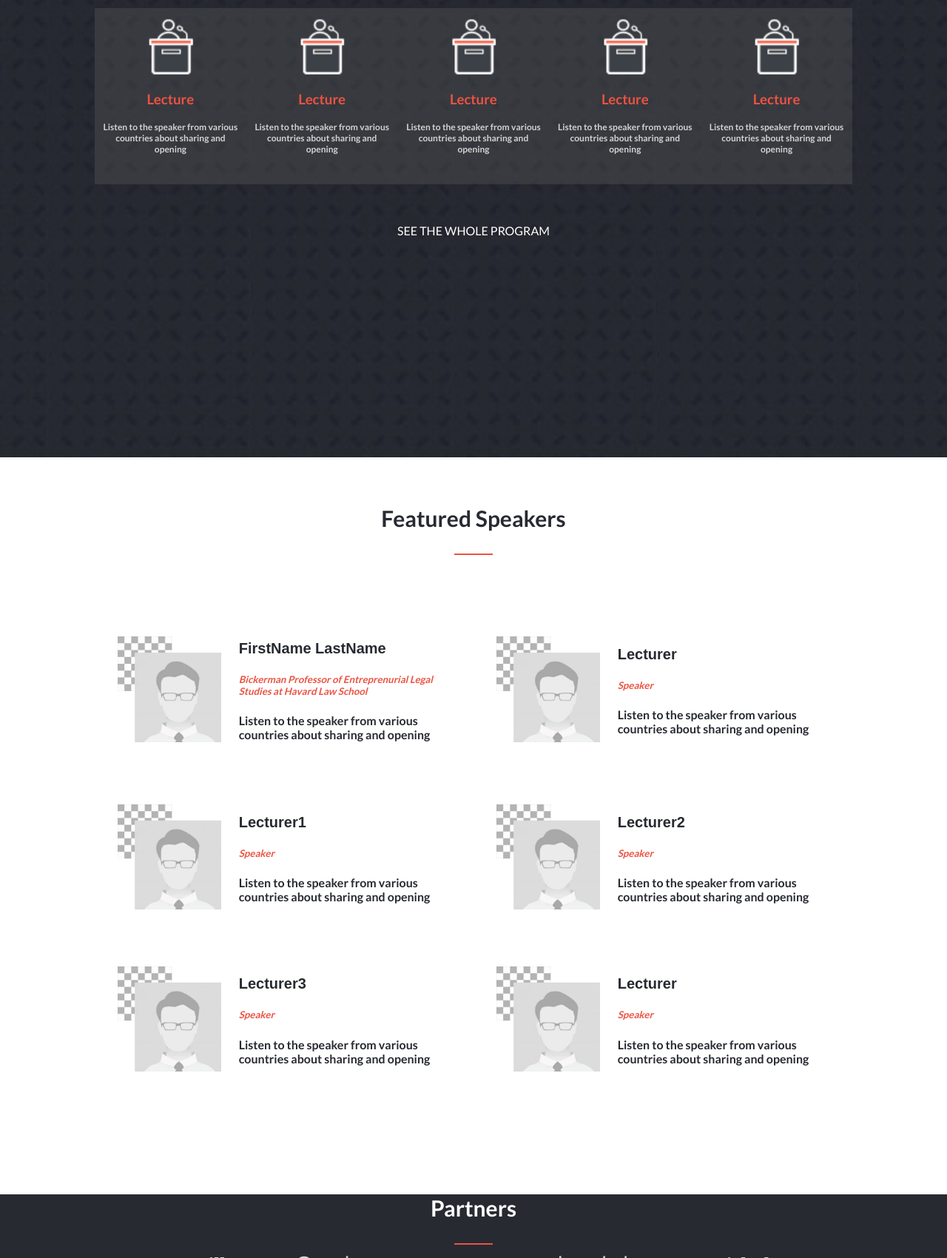
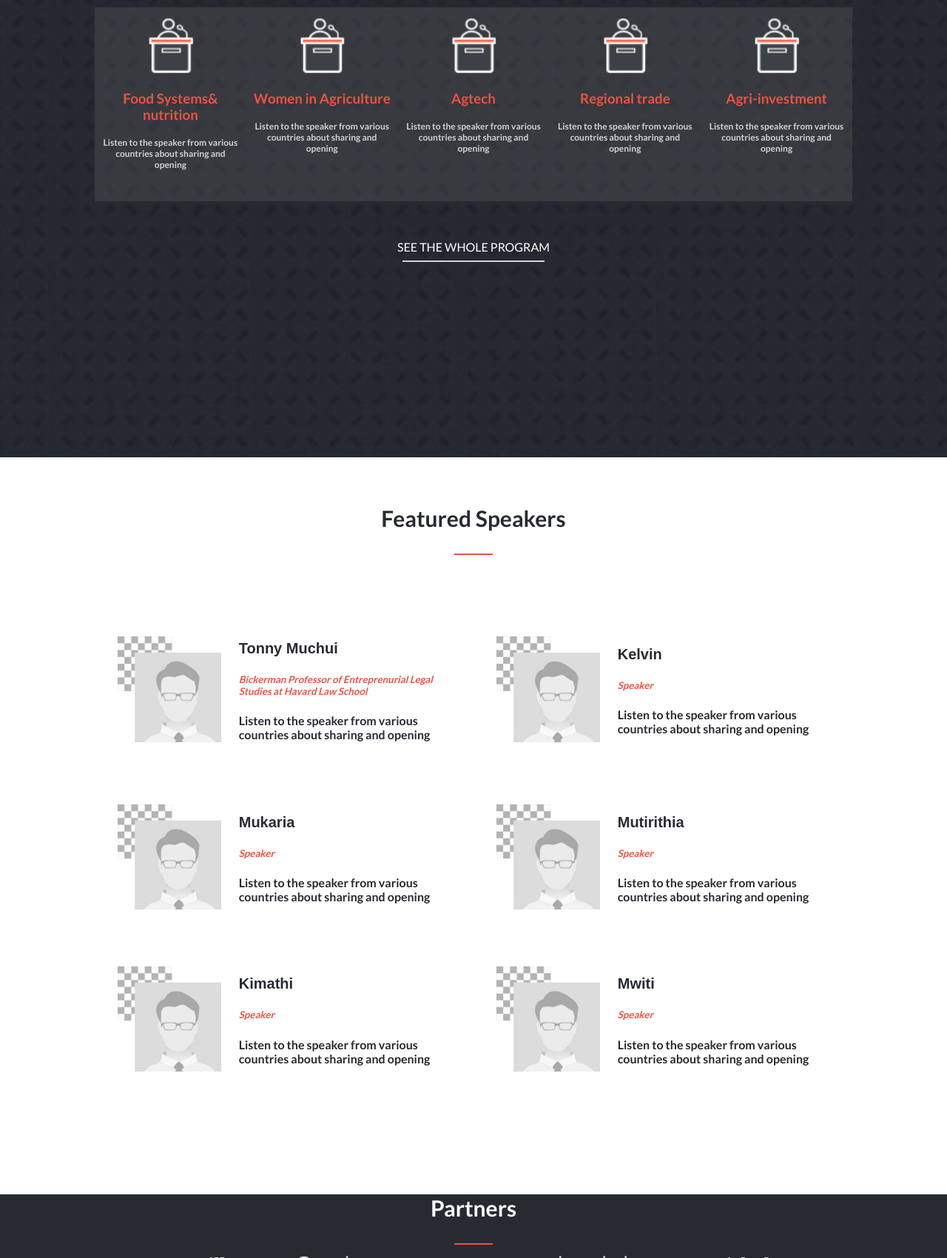
Before and after one commit to tonnymuchui/Conference, a website: page index.html in a window 1280 px wide. Shown: the part 1100-2800 px from the top of the page at 74% size. Drawn offline with Linux system fonts and the light colour scheme; a web font is replaced by a local one.

```diff
--- a/index.html
+++ b/index.html
@@ -43,9 +43,9 @@
     <section class="landing">
 
         <div class="landing-content">
-            <h1 class="heading1">"Hello! Sharing World" </h1>
-            <h2 class="heading2">CREATIVE COMMONS <br>GLOBAL SUMMIT <br>2015</h2>
-            <p class="heading-text">A joyful celebration believe in the value of openess and sharing, creative a positive change with people from 80 countries is taking place in october, in Korea.</p>
+            <h1 class="heading1">"Always Fresh Everyday." </h1>
+            <h2 class="heading2">CREATIVE Agriculture <br>GLOBAL SUMMIT <br>2015</h2>
+            <p class="heading-text">We want you to know exactly who is growing your food. You’re welcome to visit the farms and see the love they put into growing your food.</p>
             <h3 class="heading-date">2015.10.15(THU)~16(FRI)</h3>
             <p>@ National Museum of Korea, Art Center Nabi and more</p>
         </div>
@@ -59,48 +59,49 @@
         <div class="programCards">
             <div class="card">
                 <img src="./images/lecture.png" alt="lecture">
-                <h3>Lecture</h3>
+                <h3>Food Systems& nutrition</h3>
                 <p>Listen to the speaker from various countries about sharing and opening</p>
             </div>
             <div class="card">
                 <img src="./images/lecture.png" alt="lecture">
-                <h3>Lecture</h3>
+                <h3>Women in Agriculture</h3>
                 <p>Listen to the speaker from various countries about sharing and opening</p>
             </div>
             <div class="card">
                 <img src="./images/lecture.png" alt="lecture">
-                <h3>Lecture</h3>
+                <h3>Agtech</h3>
                 <p>Listen to the speaker from various countries about sharing and opening</p>
             </div>
             <div class="card">
                 <img src="./images/lecture.png" alt="lecture">
-                <h3>Lecture</h3>
+                <h3>Regional trade</h3>
                 <p>Listen to the speaker from various countries about sharing and opening</p>
             </div>
             <div class="card">
                 <img src="./images/lecture.png" alt="lecture">
-                <h3>Lecture</h3>
+                <h3>Agri-investment</h3>
                 <p>Listen to the speaker from various countries about sharing and opening</p>
             </div>
         </div>
-        <button class="join-Button" type="button">Join CC Global Summit 2015</button>
+        <button class="join-Button" type="button">Join Agriculture Summit 2015</button>
         <div class="prg1">
             <a class="program1">SEE THE WHOLE PROGRAM</a>
+            <hr class="underline1">
         </div>
     </section>
+
     <section class="page2">
         <div class="prg1">
             <h3 class="program2">Featured Speakers</h3>
             <hr class="underline">
         </div>
 
-
         <div class="speakerCards">
             <div class="card-lec">
                 <img src="./images/Picture3.png" alt="lecture">
 
                 <div class="feature-card">
-                    <h3>FirstName LastName</h3>
+                    <h3>Tonny Muchui</h3>
                     <h5>Bickerman Professor of Entreprenurial Legal Studies at Havard Law School</h5>
                     <p>Listen to the speaker from various countries about sharing and opening</p>
                 </div>
@@ -109,7 +110,7 @@
                 <img src="./images/Picture3.png" alt="lecture">
 
                 <div class="feature-card">
-                    <h3>Lecturer</h3>
+                    <h3>Kelvin</h3>
                     <h5>Speaker</h5>
                     <p>Listen to the speaker from various countries about sharing and opening</p>
                 </div>
@@ -123,7 +124,7 @@
             <div class="card-lec">
                 <img src="./images/Picture3.png" alt="lecture">
                 <div class="feature-card">
-                    <h3>Lecturer1</h3>
+                    <h3>Mukaria</h3>
                     <h5>Speaker</h5>
                     <p>Listen to the speaker from various countries about sharing and opening</p>
                 </div>
@@ -133,7 +134,7 @@
                 <img src="./images/Picture3.png" alt="lecture">
 
                 <div class="feature-card">
-                    <h3>Lecturer2</h3>
+                    <h3>Mutirithia</h3>
                     <h5>Speaker</h5>
                     <p>Listen to the speaker from various countries about sharing and opening</p>
                 </div>
@@ -142,7 +143,7 @@
             <div class="card-lec">
                 <img src="./images/Picture3.png" alt="lecture">
                 <div class="feature-card">
-                    <h3>Lecturer3</h3>
+                    <h3>Kimathi</h3>
                     <h5>Speaker</h5>
                     <p>Listen to the speaker from various countries about sharing and opening</p>
                 </div>
@@ -150,7 +151,7 @@
             <div class="card-lec">
                 <img src="./images/Picture3.png" alt="lecture">
                 <div class="feature-card">
-                    <h3>Lecturer</h3>
+                    <h3>Mwiti</h3>
                     <h5>Speaker</h5>
                     <p>Listen to the speaker from various countries about sharing and opening</p>
                 </div>
@@ -178,10 +179,10 @@
     <footer class="footer-class1">
         <div class="footer-content">
 
-            <img src="./images/creative-commons-license-logo.jpeg" alt="logo">
+            <img class="footer-img" src="./images/kn (1).png" alt="logo">
             <div class="footer-text">
-                <p>Copyright © 2015 Creative Commons Korea. Some rights reserved.</p>
-                <p class="licence-text">This work is licensed under a <a rel="license" href="http://creativecommons.org/licenses/by-nc/4.0/">Creative Commons Attribution-NonCommercial 4.0 International License</a></p>
+                <p>Copyright © 2015 Tonny-s farm. Some rights reserved.</p>
+                <p class="licence-text">This work is licensed under a <a rel="license" href="">Creative Commons Attribution-NonCommercial 4.0 International License</a></p>
             </div>
         </div>
     </footer>
```
